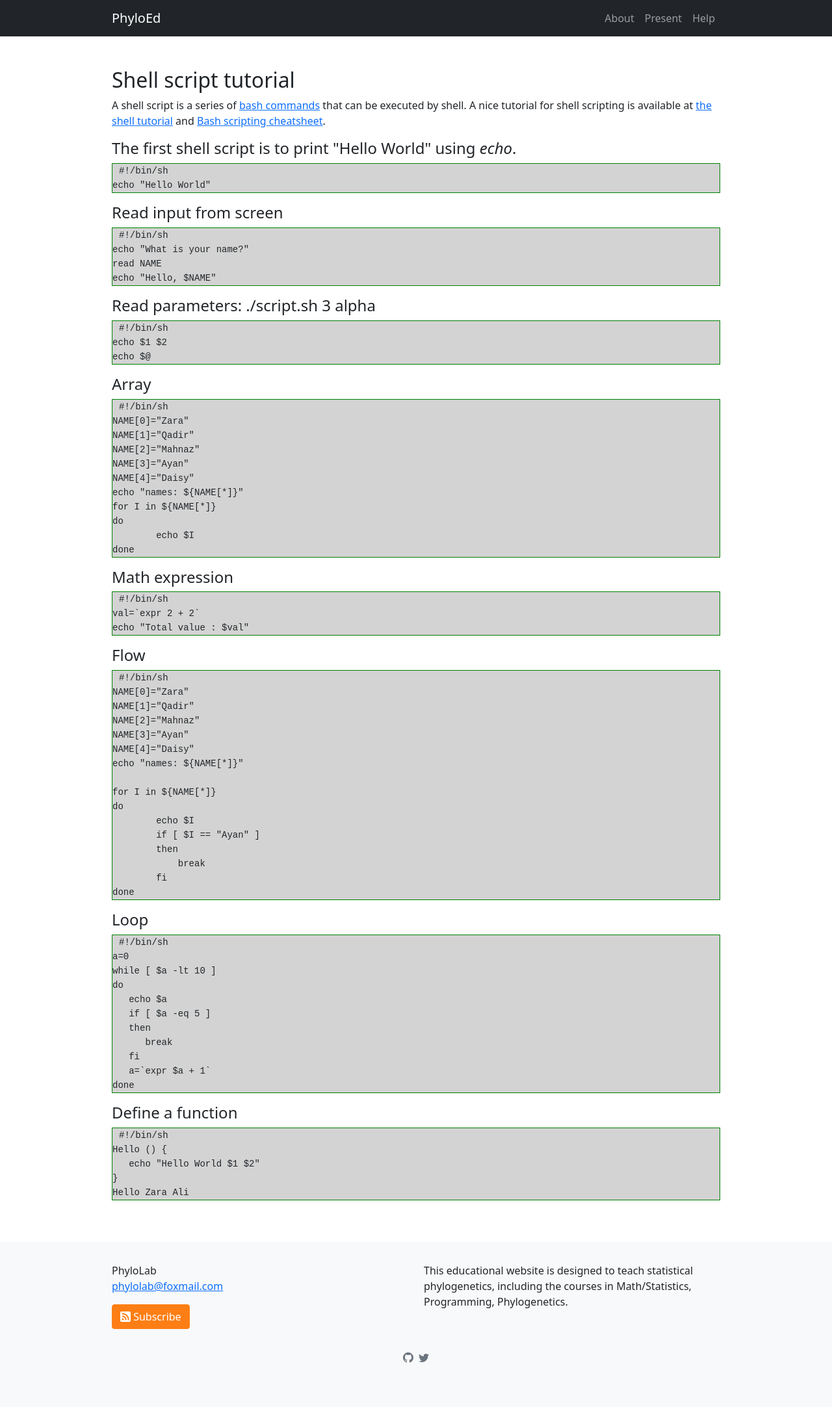
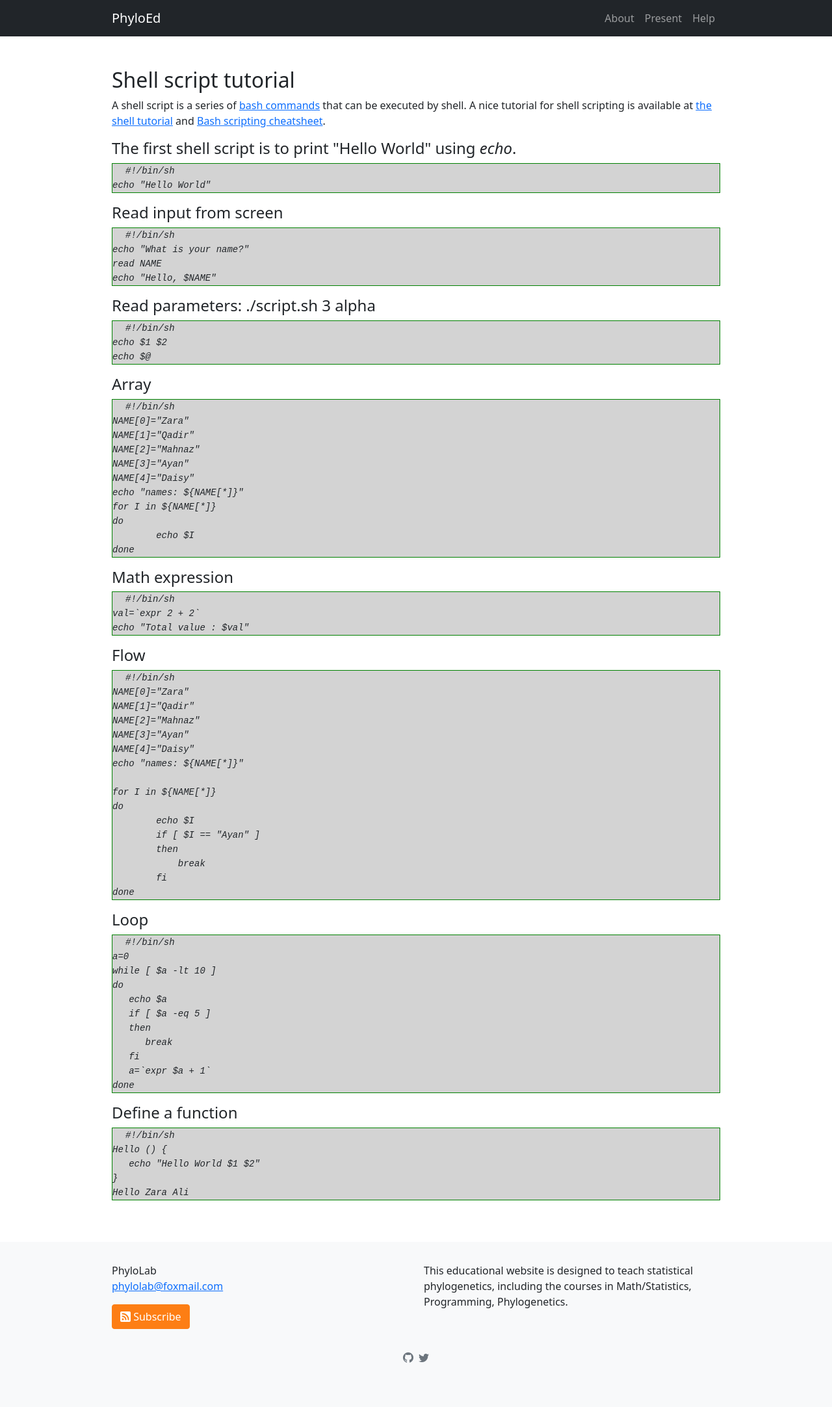
Before and after one commit to lliu1871/PhyEd, a Jekyll site: the page built from pages/test.html, in a window 1280 px wide. Shown: the whole page at 65% size. Built offline with Jekyll 4.4.1, drawn with Linux system fonts in a browser that asks for light colours.

Commit message:
Update _custom-styles.scss

```diff
--- a/_sass/_custom-styles.scss
+++ b/_sass/_custom-styles.scss
@@ -1,14 +1,15 @@
 pre code {
       background: none;
-      padding-left: 10px;
+      padding-left: 20px;
       overflow: visible;
       overflow-wrap: normal;
 }
 
 code {
       font-family: monospace, Arial, 'Lucida Console', Consolas;
-      padding-left: 20px;
-      font: red 18px;
+      padding-left: 40px;
+      font-style: italic;
+      font-size: 24px;
 }
 
 pre {
```
